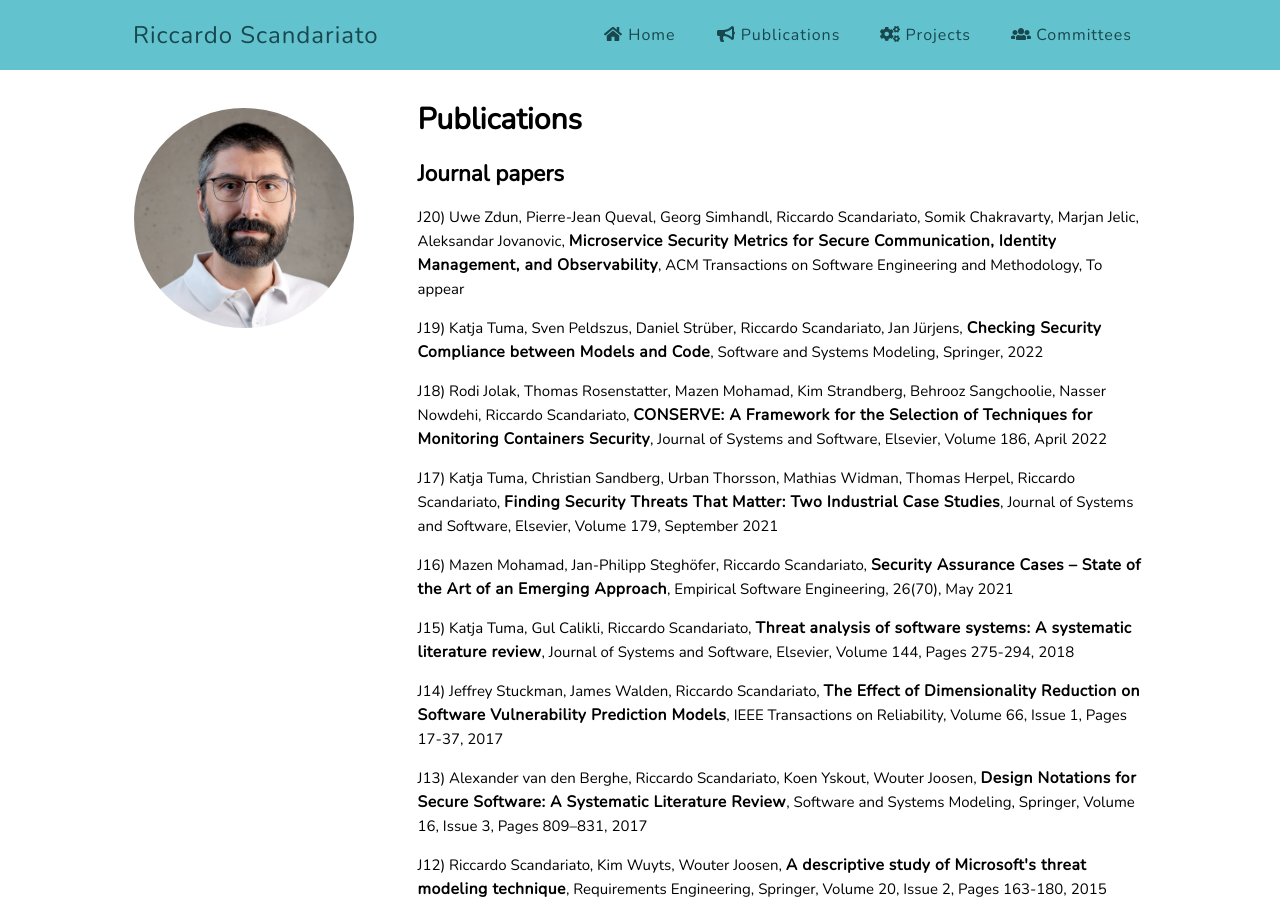
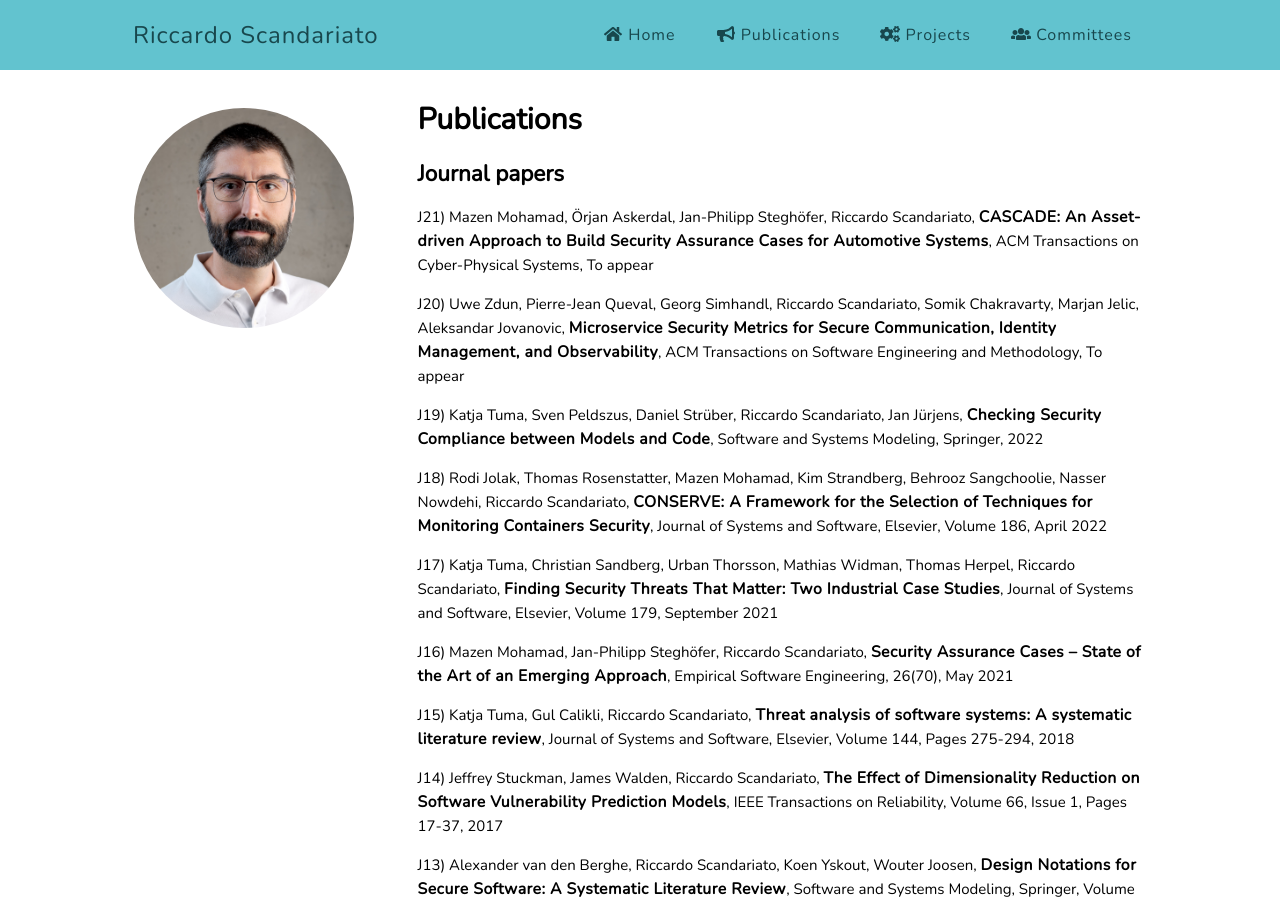
Before and after one commit to riccardoscandariato/riccardoscandariato.github.io, a Jekyll site: the page built from pubs.md, in a window 1280 px wide and 900 px high. Built offline with Jekyll 4.4.1, drawn with Linux system fonts in a browser that asks for light colours.

Commit message:
update pubs

```diff
--- a/pubs.md
+++ b/pubs.md
@@ -5,6 +5,8 @@ title: Publications
 ---
 
 <h2>Journal papers</h2>
+
+<p>J21) Mazen Mohamad, Örjan Askerdal, Jan-Philipp Steghöfer, Riccardo Scandariato, <strong>CASCADE: An Asset-driven Approach to Build Security Assurance Cases for Automotive Systems</strong>, ACM Transactions on Cyber-Physical Systems, To appear</p>
 
 <p>J20) Uwe Zdun, Pierre-Jean Queval, Georg Simhandl, Riccardo Scandariato, Somik Chakravarty, Marjan Jelic, Aleksandar Jovanovic, <strong>Microservice Security Metrics for Secure Communication, Identity Management, and Observability</strong>, ACM Transactions on Software Engineering and Methodology, To appear</p>
 
```
